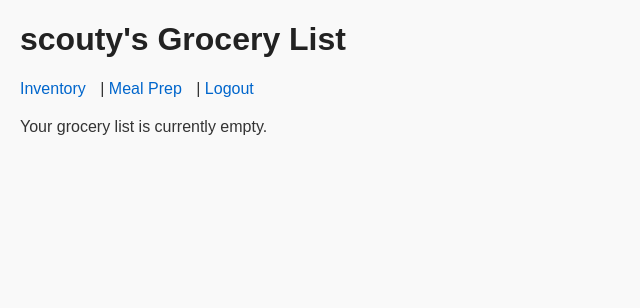
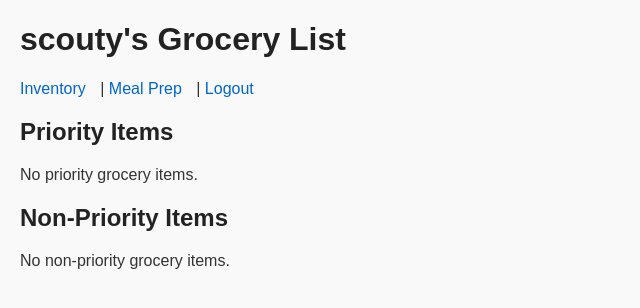
Before and after one commit to bryceincardone/dindin, a Flask app: page /grocerylist in a window 1280 px wide. Shown: the top 308 px of the page, without its empty margins (0-640 px from the left). Run offline with Flask 3, Linux system fonts and the light colour scheme; a user stored in the database is signed in.

Commit message:
Added non-priority grocery list feature

```diff
--- a/app.py
+++ b/app.py
@@ -31,6 +31,7 @@
     item = db.Column(db.String(100), nullable=False)
     category = db.Column(db.String(50), nullable=False)
     required_for = db.Column(db.String(255))
+    priority = db.Column(db.Boolean, default=True)  # ✅ New field
     user_id = db.Column(db.Integer, db.ForeignKey('user.id'))
 
 class Recipe(db.Model):
@@ -93,12 +94,10 @@
     category = request.form['category']
     user = User.query.filter_by(username=username).first()
 
-    # Check if item is already in grocery list — prevent adding it to inventory
     existing_grocery = GroceryItem.query.filter_by(user_id=user.id, item=item).first()
     if existing_grocery:
-        return f"Item '{item}' is currently in your grocery list. Restock it from grocery list instead."
+        return f"Item '{item}' is already in your grocery list."
 
-    # Check if item already in inventory (optional if you want to avoid duplicate inventory entries)
     existing_inventory = InventoryItem.query.filter_by(user_id=user.id, item=item, category=category).first()
     if not existing_inventory:
         db.session.add(InventoryItem(item=item, category=category, user_id=user.id))
@@ -123,16 +122,25 @@
     category = request.form['category']
     user = User.query.filter_by(username=username).first()
 
-    # ✅ Remove item from inventory first
     InventoryItem.query.filter_by(user_id=user.id, item=item, category=category).delete()
 
-    # ✅ Check if it's already in grocery list
     existing = GroceryItem.query.filter_by(user_id=user.id, item=item).first()
     if not existing:
-        db.session.add(GroceryItem(item=item, category=category, user_id=user.id))
+        db.session.add(GroceryItem(item=item, category=category, priority=True, user_id=user.id))
 
     db.session.commit()
     return redirect(url_for('inventory'))
+
+@app.route('/toggle-priority', methods=['POST'])
+def toggle_priority():
+    username = session.get('username')
+    item_name = request.form['item']
+    user = User.query.filter_by(username=username).first()
+    item = GroceryItem.query.filter_by(user_id=user.id, item=item_name).first()
+    if item:
+        item.priority = not item.priority
+        db.session.commit()
+    return redirect(url_for('grocerylist'))
 
 @app.route('/grocerylist')
 def grocerylist():
@@ -140,9 +148,18 @@
     if not username:
         return redirect(url_for('login'))
     user = User.query.filter_by(username=username).first()
-    grocery_list = GroceryItem.query.filter_by(user_id=user.id).all()
-    sorted_list = sorted(grocery_list, key=lambda x: (x.category.lower(), x.item.lower()))
-    return render_template('grocerylist.html', grocery_list=sorted_list, username=username)
+    all_items = GroceryItem.query.filter_by(user_id=user.id).all()
+
+    priority_items = [i for i in all_items if i.priority]
+    non_priority_items = [i for i in all_items if not i.priority]
+
+    priority_items = sorted(priority_items, key=lambda x: (x.category.lower(), x.item.lower()))
+    non_priority_items = sorted(non_priority_items, key=lambda x: (x.category.lower(), x.item.lower()))
+
+    return render_template('grocerylist.html',
+                           grocery_list=priority_items,
+                           non_priority_list=non_priority_items,
+                           username=username)
 
 @app.route('/move-to-inventory', methods=['POST'])
 def move_to_inventory():
@@ -209,7 +226,7 @@
             else:
                 existing.required_for = recipe_name
         else:
-            db.session.add(GroceryItem(item=i, category="Other", required_for=recipe_name, user_id=user.id))
+            db.session.add(GroceryItem(item=i, category="Other", required_for=recipe_name, priority=True, user_id=user.id))
     db.session.commit()
     return redirect(url_for('grocerylist'))
 
@@ -228,9 +245,5 @@
     db.session.commit()
     return redirect(url_for('grocerylist'))
 
-# Create tables before app runs
-with app.app_context():
-    db.create_all()
-
 if __name__ == '__main__':
     app.run(debug=True)
--- a/templates/grocerylist.html
+++ b/templates/grocerylist.html
@@ -15,23 +15,52 @@
     <a href="/">Logout</a>
   </nav>
 
+  <h2>Priority Items</h2>
   {% if grocery_list %}
     <ul>
-      {% for entry in grocery_list %}
+      {% for item in grocery_list %}
         <li>
-          {{ entry.item }} ({{ entry.category }})
-          {% if entry.required_for %}
-            <strong style="color: red;">Required for: {{ entry.required_for }}</strong>
+          {{ item.item }} ({{ item.category }})
+          {% if item.required_for %}
+            - Required for: {{ item.required_for }}
           {% endif %}
           <form action="/move-to-inventory" method="post" style="display:inline;">
-            <input type="hidden" name="item" value="{{ entry.item }}">
-            <button type="submit">Restock to Inventory</button>
+            <input type="hidden" name="item" value="{{ item.item }}">
+            <button type="submit">✅ Restock</button>
+          </form>
+          <form action="/toggle-priority" method="post" style="display:inline;">
+            <input type="hidden" name="item" value="{{ item.item }}">
+            <button type="submit">⬇️ Non-Priority</button>
           </form>
         </li>
       {% endfor %}
     </ul>
   {% else %}
-    <p>Your grocery list is currently empty.</p>
+    <p>No priority grocery items.</p>
+  {% endif %}
+
+  <h2>Non-Priority Items</h2>
+  {% if non_priority_list %}
+    <ul>
+      {% for item in non_priority_list %}
+        <li>
+          {{ item.item }} ({{ item.category }})
+          {% if item.required_for %}
+            - Required for: {{ item.required_for }}
+          {% endif %}
+          <form action="/move-to-inventory" method="post" style="display:inline;">
+            <input type="hidden" name="item" value="{{ item.item }}">
+            <button type="submit">✅ Restock</button>
+          </form>
+          <form action="/toggle-priority" method="post" style="display:inline;">
+            <input type="hidden" name="item" value="{{ item.item }}">
+            <button type="submit">⬆️ Priority</button>
+          </form>
+        </li>
+      {% endfor %}
+    </ul>
+  {% else %}
+    <p>No non-priority grocery items.</p>
   {% endif %}
 </body>
 </html>
```
